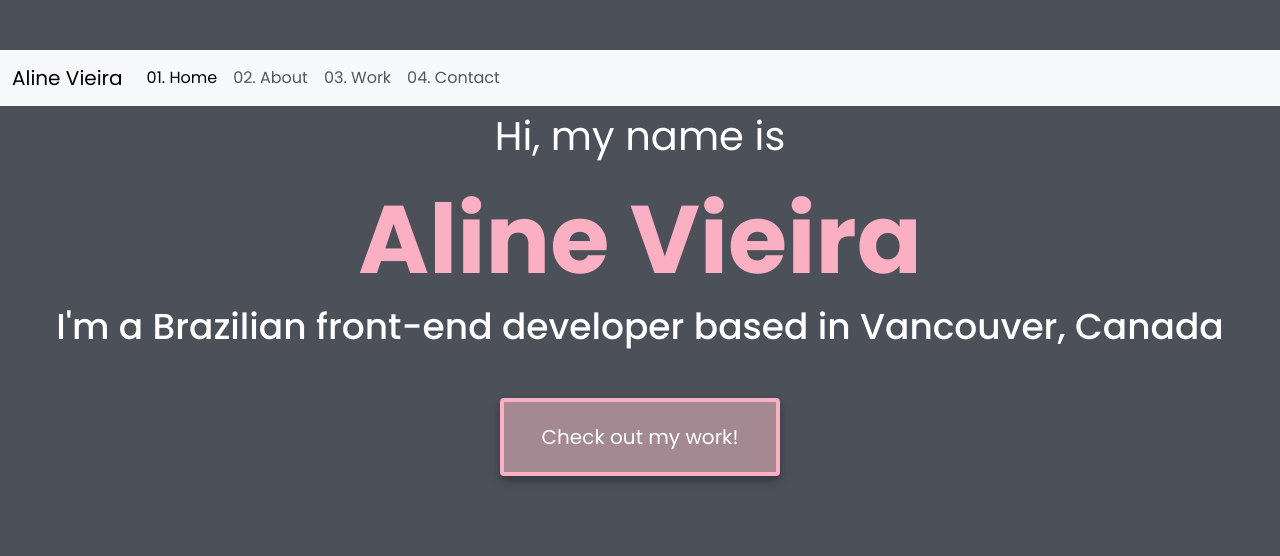
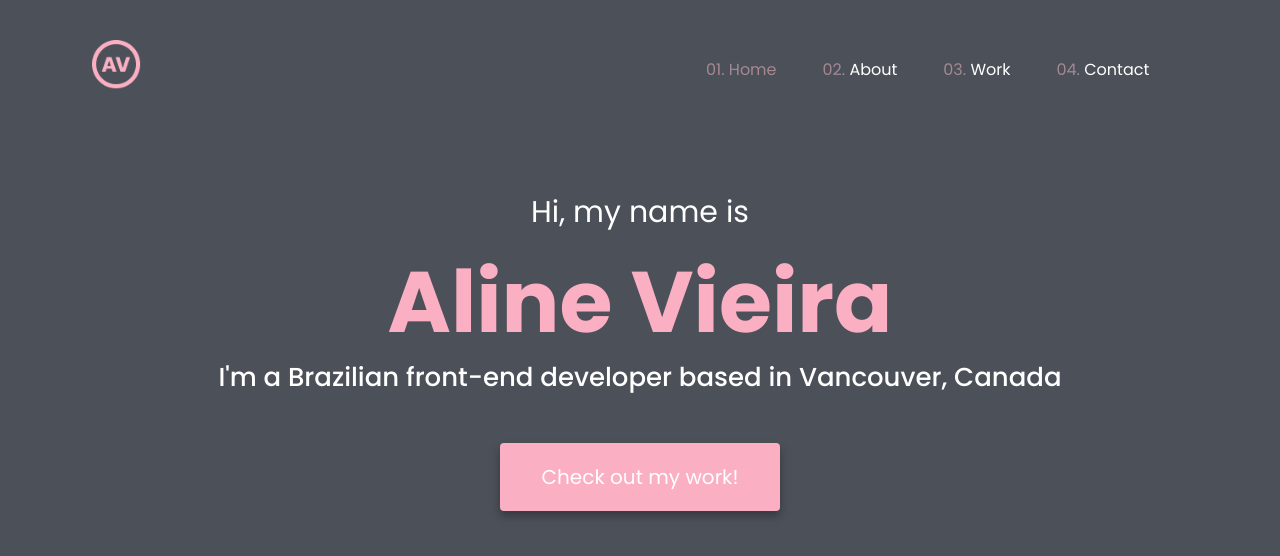
Before and after one commit to alinebsv/portfolio-project, a plain HTML site: page index.html in a window 1280 px wide. Drawn offline with nearby package versions, Linux system fonts and the light colour scheme.

Commit message:
Styled homepage hero

```diff
--- a/index.html
+++ b/index.html
@@ -22,7 +22,13 @@
   <body>
     <nav class="navbar navbar-expand-lg bg-body-tertiary">
       <div class="container-fluid">
-        <a class="navbar-brand" href="#">Aline Vieira</a>
+        <a class="navbar-brand" href="#"
+          ><img
+            src="images/logo.png"
+            alt="Aline Vieira"
+            width="120"
+            height="60"
+        /></a>
         <button
           class="navbar-toggler"
           type="button"
@@ -38,23 +44,30 @@
           <ul class="navbar-nav">
             <li class="nav-item">
               <a class="nav-link active" aria-current="page" href="#"
-                >01. Home</a
+                ><span class="nav-number">01.</span> Home</a
               >
             </li>
             <li class="nav-item">
-              <a class="nav-link" href="#">02. About</a>
+              <a class="nav-link" href="#"
+                ><span class="nav-number">02.</span> About</a
+              >
             </li>
             <li class="nav-item">
-              <a class="nav-link" href="#">03. Work</a>
+              <a class="nav-link" href="#"
+                ><span class="nav-number">03.</span> Work</a
+              >
             </li>
             <li class="nav-item">
-              <a class="nav-link" href="#">04. Contact</a>
+              <a class="nav-link" href="#"
+                ><span class="nav-number">04.</span> Contact</a
+              >
             </li>
           </ul>
         </div>
       </div>
     </nav>
-    <div class="homepage">
+
+    <div class="homepage-hero">
       <p>Hi, my name is</p>
       <h1>Aline Vieira</h1>
       <h2>I'm a Brazilian front-end developer based in Vancouver, Canada</h2>
--- a/src/style.css
+++ b/src/style.css
@@ -7,36 +7,39 @@
 body {
   font-family: "Poppins", sans-serif;
   background-color: var(--background-color);
+}
+
+.homepage-hero {
   margin: 50px 0;
 }
 
 p {
   font-weight: medium;
-  font-size: 40px;
+  font-size: 30px;
   color: white;
   text-align: center;
 }
 
 h1 {
   font-weight: bold;
-  font-size: 96px;
+  font-size: 86px;
   color: var(--main-color);
   text-align: center;
 }
 
 h2 {
   font-weight: medium;
-  font-size: 36px;
+  font-size: 26px;
   color: white;
   text-align: center;
 }
 
 .btn-main {
-  background-color: var(--secondary-color);
+  background-color: var(--main-color);
   border: solid 4px var(--main-color);
   border-radius: 4px;
   color: white;
-  padding: 20px 10px;
+  padding: 15px 10px;
   box-shadow: 0 5px 10px rgba(0, 0, 0, 0.3);
   display: block;
   text-align: center;
@@ -44,3 +47,35 @@ h2 {
   font-size: 20px;
   font-weight: medium;
 }
+
+.btn-main:hover {
+  color: #fff !important;
+  background-color: var(--secondary-color) !important;
+}
+
+.navbar {
+  background-color: var(--background-color) !important;
+  padding: 0px;
+}
+
+.navbar-brand {
+  padding: 40px;
+  margin-left: 40px;
+}
+
+.navbar-nav {
+  margin-left: 400px;
+}
+
+.nav-link {
+  color: white !important;
+  margin-left: 30px;
+}
+
+.active {
+  color: var(--secondary-color) !important;
+}
+
+.nav-number {
+  color: var(--secondary-color);
+}
```
Also changed, not shown: images/Logo.png (added).
